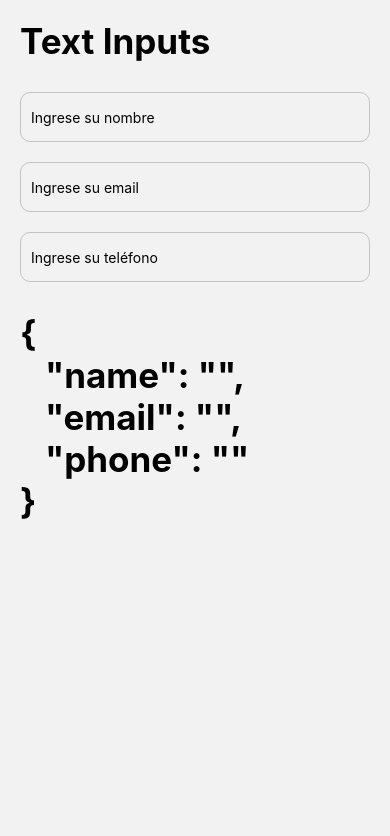
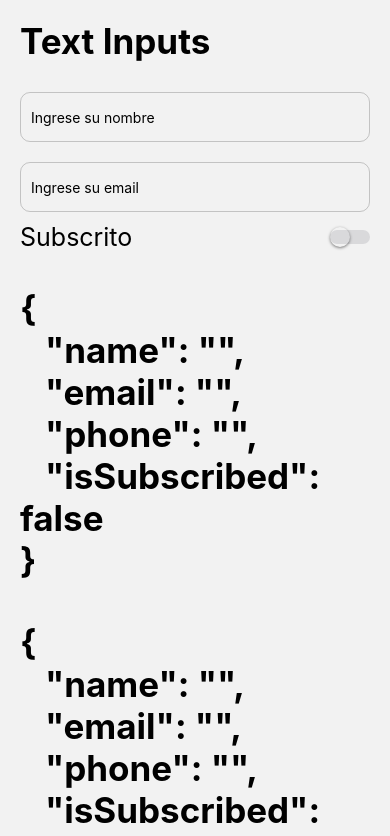
Before and after one commit to IngenieroAlan/06---RNComponents, a React Native app: screen /TextInputScreen in a window 390 px wide. Shown: the top 836 px of the page. Built offline with nearby package versions, Linux system fonts and the light colour scheme.

Commit message:
useForm Commit

```diff
--- /dev/null
+++ b/src/hooks/useForm.tsx
@@ -0,0 +1,21 @@
+import { useState } from 'react';
+import { Form } from '../interfaces/appInterfaces';
+
+export const useForm = <T extends Object>( initState: T ) => {
+
+    const [state, setState] = useState( initState );
+
+    const onChange = <K extends Object>( value: K/*as any / string|boolean */, field: keyof T ) => {
+        setState({
+            ...state,
+            [field]: value
+        });
+    }
+
+    return {
+        ...state,
+        form: state,
+        onChange,
+    }
+
+}
--- a/src/screens/TextInputScreen.tsx
+++ b/src/screens/TextInputScreen.tsx
@@ -1,24 +1,29 @@
-import React, { useState } from 'react'
-import { StyleSheet, TextInput, View } from 'react-native'
-import { HeaderTitle } from '../components/HeaderTitle'
-import { styles } from '../theme/appTheme'
+//React
+import React from 'react';
+import { StyleSheet, TextInput, View, KeyboardAvoidingView, Platform, ScrollView, TouchableWithoutFeedback, Keyboard, Text } from 'react-native';
+//Terceros
+//Mios
+import { HeaderTitle } from '../components/HeaderTitle';
+import { styles } from '../theme/appTheme';
+import { useForm } from '../hooks/useForm';
+import { CustomSwitch } from '../components/CustomSwitch';
 
 export const TextInputScreen = () => {
 
-    const [form,setForm] =useState({
-        name:'',
+    const { form, onChange } = useForm({
+        name: '',
         email: '',
         phone: '',
+        isSubscribed: false,
     });
+    const { isSubscribed } = form;
+    return (
+        <KeyboardAvoidingView
+            behavior={Platform.OS === 'ios' ? 'padding' : 'height'}
+        >
+            <ScrollView>
+                <TouchableWithoutFeedback onPress={Keyboard.dismiss}>
 
-    const onChange = (value:string, field:string)=>{
-        setForm({
-            ...form,
-            [field]:value
-        });
-    }
-
-    return (
                     <View style={styles.globalMargin}>
                         <HeaderTitle title="Text Inputs" />
                         <TextInput
@@ -26,25 +31,37 @@ export const TextInputScreen = () => {
                             placeholder='Ingrese su nombre'
                             autoCorrect={false}
                             autoCapitalize='words'
-                onChangeText={(value) => onChange(value,'name')}
+                            onChangeText={(value) => onChange(value, 'name')}
+                            keyboardAppearance='light'
                         />
                         <TextInput
                             style={stylesScreen.inputStyle}
                             placeholder='Ingrese su email'
                             autoCorrect={false}
                             autoCapitalize='none'
-                onChangeText={(value) => onChange(value,'email')}
+                            onChangeText={(value) => onChange(value, 'email')}
                             keyboardType='email-address'
+                            keyboardAppearance='default'
                         />
+                        <View style={stylesScreen.switchRow}>
+                            <Text style={stylesScreen.switchText}>Subscrito</Text>
+                            <CustomSwitch isOn={isSubscribed} onChange={(value) => onChange(value, 'isSubscribed')} />
+                        </View>
+                        <HeaderTitle title={JSON.stringify(form, null, 3)} />
+                        <HeaderTitle title={JSON.stringify(form, null, 3)} />
                         <TextInput
                             style={stylesScreen.inputStyle}
                             placeholder='Ingrese su teléfono'
                             autoCorrect={false}
-                onChangeText={(value) => onChange(value,'phone')}
+                            onChangeText={(value) => onChange(value, 'phone')}
                             keyboardType='phone-pad'
+                            keyboardAppearance='dark'
                         />
-            <HeaderTitle title={JSON.stringify(form,null,3)} />
+                        <View style={{ height: 100 }} />
                     </View>
+                </TouchableWithoutFeedback>
+            </ScrollView>
+        </KeyboardAvoidingView>
     )
 }
 
@@ -57,4 +74,14 @@ const stylesScreen = StyleSheet.create({
         paddingHorizontal: 10,
         marginVertical: 10,
     },
+    switchRow: {
+        flexDirection: 'row',
+        justifyContent: 'space-between',
+        alignItems: 'center',
+        marginBottom:15,
+    },
+    switchText: {
+        fontSize: 25,
+        color: 'black',
+    }
 });
```
Also changed, not shown: src/interfaces/appInterfaces.tsx (+11 -4 lines). Lines whose indentation alone changed are shown as unchanged.
